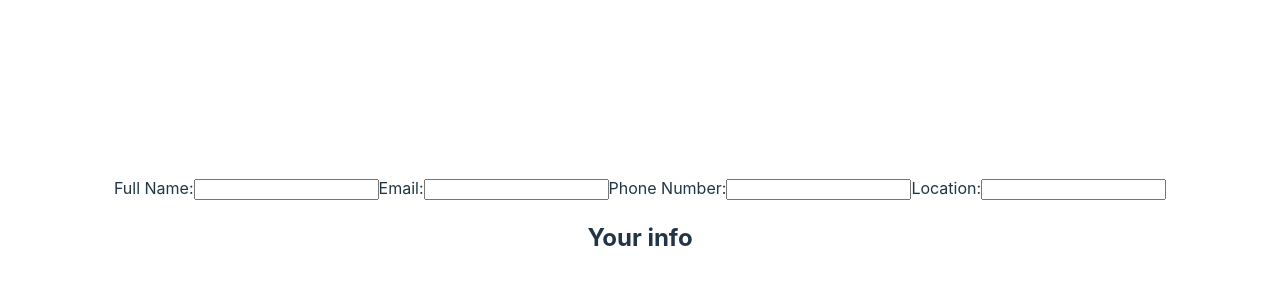
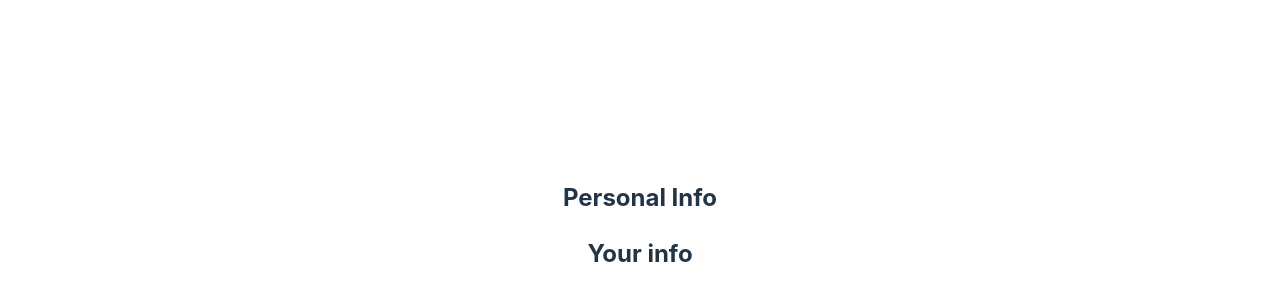
Before and after one commit to confett0/resume-builder, a React (Vite) app: page / in a window 1280 px wide. Shown: the part 174-474 px from the top of the page. Built offline with nearby package versions, Linux system fonts and the light colour scheme.

Commit message:
Create Section component

```diff
--- a/src/App.jsx
+++ b/src/App.jsx
@@ -1,10 +1,10 @@
 import { useState } from "react";
 import "./styles/App.css";
+import Section from "./components/Section";
 import PersonalInfoForm from "./components/PersonalInfo";
 import CVRender from "./components/CVRender";
 
 function App() {
-
   const [personalInfo, setPersonalInfo] = useState({
     fullName: "",
     email: "",
@@ -21,10 +21,15 @@ function App() {
 
   return (
     <>
-      <PersonalInfoForm personalInfo={personalInfo} handleChange={handleChange} />
+      <Section title="Personal Info">
+        <PersonalInfoForm
+          personalInfo={personalInfo}
+          handleChange={handleChange}
+        />
+      </Section>
       <CVRender personalInfo={personalInfo} />
     </>
-  )
+  );
 }
 
-export default App
+export default App;
--- /dev/null
+++ b/src/components/Section.jsx
@@ -0,0 +1,13 @@
+import { useState } from "react";
+
+export default function Section({ title, children }) {
+  const [isActive, setIsActive] = useState(false);
+  const toggleSection = () => setIsActive(isActive ? false : true);
+
+  return (
+    <section className="panel">
+      <h2 onClick={toggleSection}>{title}</h2>
+      {isActive ? <p>{ children }</p> : null}
+    </section>
+  );
+}
```
